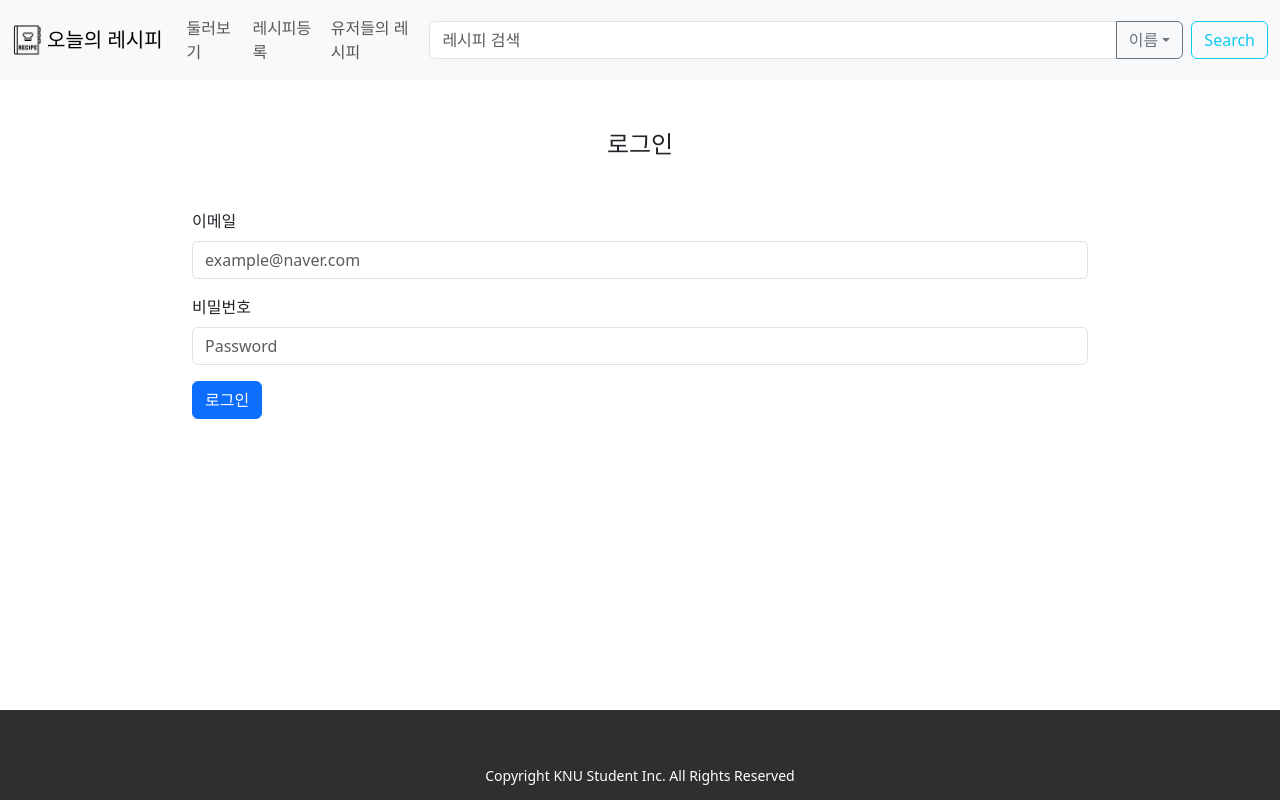
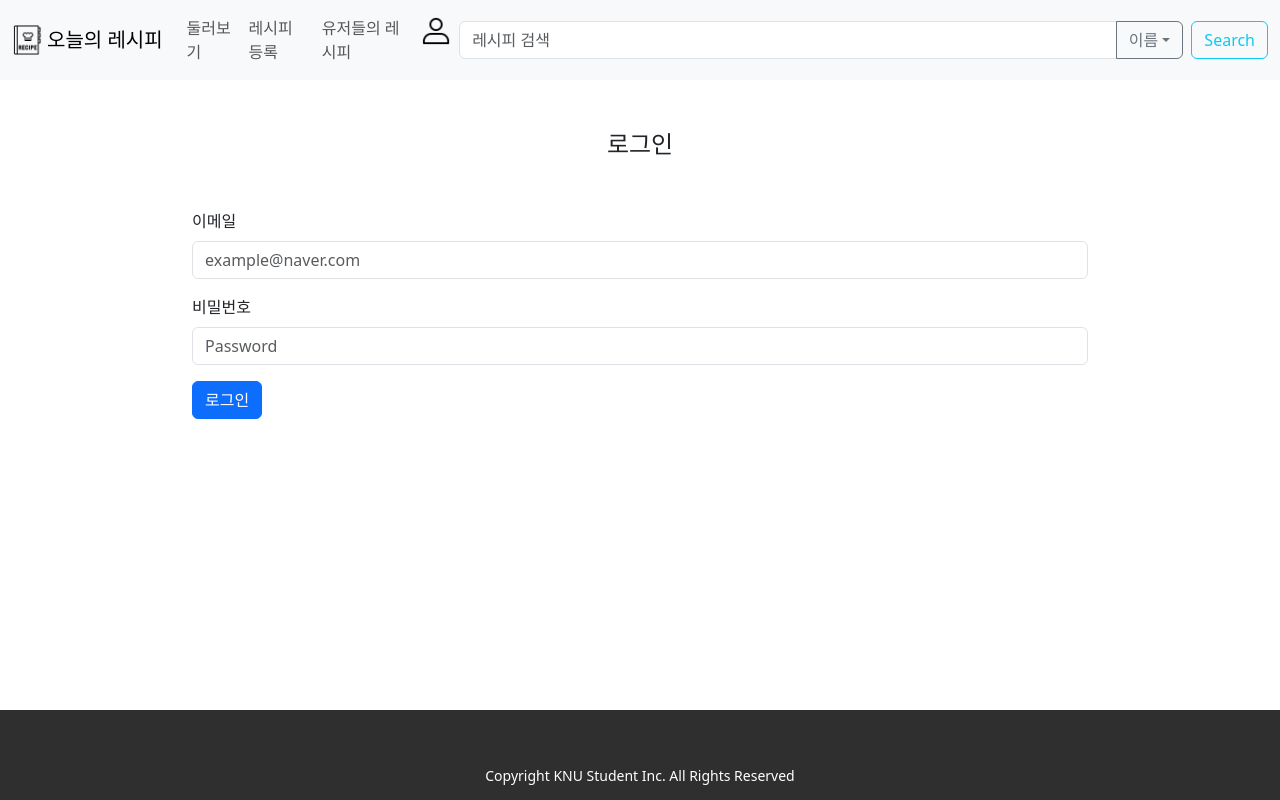
Before and after one commit to GunwooJo/react-team-project, a React (Create React App) app: page /user/login in a window 1280 px wide. Built offline with nearby package versions, Linux system fonts and the light colour scheme.

Commit message:
feat: design: 상단바에 유저아이콘 추가, 클릭 시 로그인페이지로 라우팅

```diff
--- a/src/components/Header.jsx
+++ b/src/components/Header.jsx
@@ -8,6 +8,7 @@ import Dropdown from 'react-bootstrap/Dropdown';
 import DropdownButton from 'react-bootstrap/DropdownButton';
 import { InputGroup } from 'react-bootstrap';
 import free_icon_recipe_book from '../assets/free_icon_recipe_book.png';
+import free_icon_user_profile from '../assets/free-icon-user-profile-4803050.png';
 import { serviceDB } from '../constants/apidata';
 import { useNavigate } from 'react-router-dom';
 
@@ -58,6 +59,7 @@ function Header() {
             <Nav.Link href="/recipe/list">둘러보기</Nav.Link>
             <Nav.Link href="/recipe/addUserRecipe">레시피등록</Nav.Link>
             <Nav.Link href="/recipe/UserRecipeList">유저들의 레시피</Nav.Link>
+            <Nav.Link href="/user/login"><img style={{width: '30px'}} src={free_icon_user_profile} /></Nav.Link>
           </Nav>
 
           <Form className="d-flex">
```
Also changed, not shown: src/assets/free-icon-user-profile-4803050.png (added).
